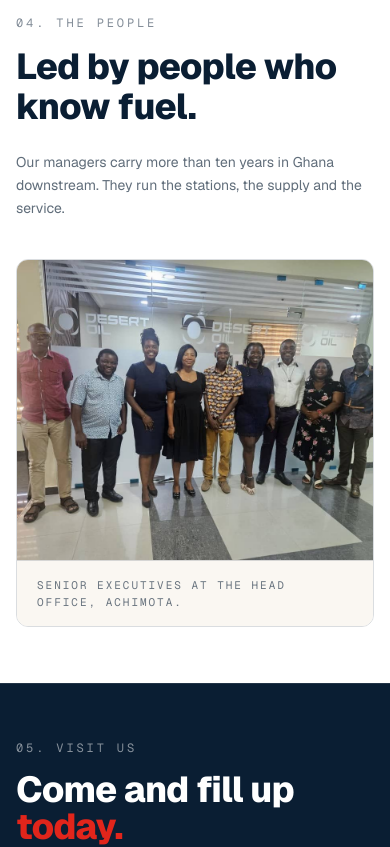
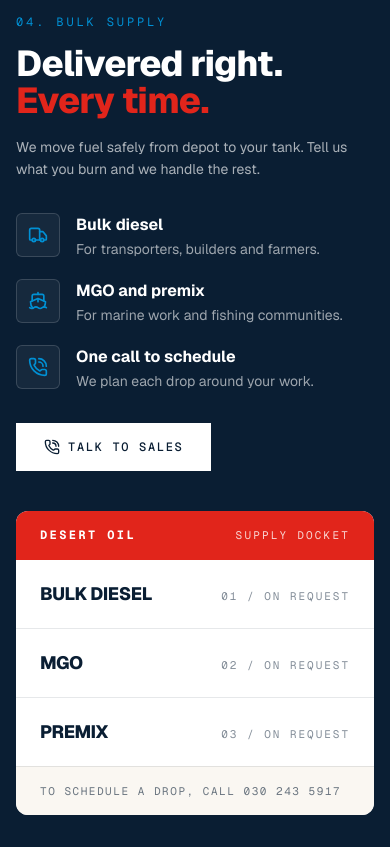
Before and after one commit to kyeremehS/desert-oil, a Next.js app: page / in a window 390 px wide. Shown: the part 4040-4887 px from the top of the page. Built offline with nearby package versions, Linux system fonts and the light colour scheme.

Commit message:
About page for leadership, delivery band on home in StarOil style

```diff
--- /dev/null
+++ b/src/app/about/page.tsx
@@ -0,0 +1,62 @@
+import Leadership from "@/components/Leadership";
+import Link from "next/link";
+import { ArrowRight, Phone } from "lucide-react";
+
+const facts = [
+  { value: "Accra", label: "Head office at Achimota" },
+  { value: "COMAC", label: "Chamber member" },
+  { value: "06", label: "Fuels, retail and bulk" },
+];
+
+export default function About() {
+  return (
+    <main className="bg-[#faf7f2] text-[#0a1e33]">
+      <div className="mx-auto max-w-7xl px-4 pt-14 sm:px-6 sm:pt-20">
+        <p className="font-mono text-xs font-medium tracking-[0.24em] text-[#0a1e33]/60">
+          ABOUT DESERT OIL
+        </p>
+        <h1 className="mt-6 max-w-4xl text-5xl font-extrabold leading-[0.98] tracking-[-0.03em] sm:text-7xl">
+          The company customers <span className="text-[#e1251b]">choose.</span>
+        </h1>
+        <p className="mt-7 max-w-xl text-base leading-relaxed text-[#0a1e33]/70 sm:text-lg">
+          Desert Oil Ghana Limited is an independent Ghanaian oil marketing company. Our head office sits at No. 18 Lindsay Square, near DVLA Achimota, Accra. We sell Super, Diesel, LPG, Kerosene, Premix and MGO to drivers and businesses across the country.
+        </p>
+
+        <div className="mt-12 grid grid-cols-3 gap-6 border-t border-[#0a1e33]/15 pt-6">
+          {facts.map((f) => (
+            <div key={f.label}>
+              <div className="text-3xl font-extrabold tracking-tight sm:text-4xl">{f.value}</div>
+              <div className="mt-1 max-w-[180px] text-xs leading-snug text-[#0a1e33]/60">{f.label}</div>
+            </div>
+          ))}
+        </div>
+        <div className="h-14 sm:h-20" />
+      </div>
+
+      <Leadership />
+
+      <div className="border-t border-white/10 bg-[#0a1e33] text-white">
+        <div className="mx-auto flex max-w-7xl flex-col gap-6 px-4 py-14 sm:px-6 sm:py-16">
+          <h2 className="max-w-2xl text-3xl font-extrabold tracking-[-0.02em] sm:text-5xl">
+            Come and fill up <span className="text-[#e1251b]">today.</span>
+          </h2>
+          <div className="flex flex-wrap gap-3">
+            <a
+              href="tel:0302435917"
+              className="inline-flex items-center gap-2 bg-white px-7 py-4 font-mono text-xs font-medium tracking-[0.14em] text-[#0a1e33] hover:bg-slate-200"
+            >
+              <Phone className="h-4 w-4" /> CALL 030 243 5917
+            </a>
+            <Link
+              href="/#products"
+              className="group inline-flex items-center gap-2 border border-white/25 px-7 py-4 font-mono text-xs font-medium tracking-[0.14em] text-white hover:border-white"
+            >
+              BACK TO FUELS
+              <ArrowRight className="h-4 w-4 transition-transform group-hover:translate-x-0.5" />
+            </Link>
+          </div>
+        </div>
+      </div>
+    </main>
+  );
+}
--- a/src/app/page.tsx
+++ b/src/app/page.tsx
@@ -2,7 +2,7 @@ import Hero from "@/components/Hero";
 import Products from "@/components/Products";
 import Stations from "@/components/Stations";
 import Why from "@/components/Why";
-import Leadership from "@/components/Leadership";
+import Delivery from "@/components/Delivery";
 import Contact from "@/components/Contact";
 
 export default function Home() {
@@ -12,7 +12,7 @@ export default function Home() {
       <Products />
       <Stations />
       <Why />
-      <Leadership />
+      <Delivery />
       <Contact />
     </main>
   );
--- /dev/null
+++ b/src/components/Delivery.tsx
@@ -0,0 +1,81 @@
+"use client";
+
+import { motion } from "motion/react";
+import { Truck, Ship, PhoneCall } from "lucide-react";
+
+const rows = [
+  { icon: Truck, title: "Bulk diesel", desc: "For transporters, builders and farmers." },
+  { icon: Ship, title: "MGO and premix", desc: "For marine work and fishing communities." },
+  { icon: PhoneCall, title: "One call to schedule", desc: "We plan each drop around your work." },
+];
+
+const docket = ["BULK DIESEL", "MGO", "PREMIX"];
+
+export default function Delivery() {
+  return (
+    <section className="bg-[#0a1e33] text-white">
+      <div className="mx-auto grid max-w-7xl gap-10 px-4 py-14 sm:px-6 sm:py-20 lg:grid-cols-2 lg:items-center">
+        <motion.div
+          initial={{ opacity: 0, y: 20 }}
+          whileInView={{ opacity: 1, y: 0 }}
+          viewport={{ once: true, margin: "-80px" }}
+          transition={{ duration: 0.6 }}
+        >
+          <p className="font-mono text-xs tracking-[0.24em] text-[#0090d4]">04. BULK SUPPLY</p>
+          <h2 className="mt-4 text-4xl font-extrabold leading-[1.02] tracking-[-0.02em] sm:text-5xl">
+            Delivered right. <span className="text-[#e1251b]">Every time.</span>
+          </h2>
+          <p className="mt-4 max-w-md text-sm leading-relaxed text-white/65 sm:text-base">
+            We move fuel safely from depot to your tank. Tell us what you burn and we handle the rest.
+          </p>
+          <ul className="mt-8 space-y-5">
+            {rows.map((r) => (
+              <li key={r.title} className="flex items-start gap-4">
+                <span className="flex h-11 w-11 shrink-0 items-center justify-center rounded-md border border-white/15 bg-white/5">
+                  <r.icon className="h-5 w-5 text-[#0090d4]" />
+                </span>
+                <span>
+                  <span className="block font-bold">{r.title}</span>
+                  <span className="mt-0.5 block text-sm text-white/60">{r.desc}</span>
+                </span>
+              </li>
+            ))}
+          </ul>
+          <a
+            href="tel:0302435917"
+            className="mt-8 inline-flex items-center gap-2 bg-white px-7 py-4 font-mono text-xs font-medium tracking-[0.14em] text-[#0a1e33] hover:bg-slate-200"
+          >
+            <PhoneCall className="h-4 w-4" /> TALK TO SALES
+          </a>
+        </motion.div>
+
+        <motion.div
+          initial={{ opacity: 0, y: 24 }}
+          whileInView={{ opacity: 1, y: 0 }}
+          viewport={{ once: true, margin: "-80px" }}
+          transition={{ duration: 0.6, delay: 0.1 }}
+          className="overflow-hidden rounded-xl bg-white text-[#0a1e33]"
+        >
+          <div className="flex items-center justify-between bg-[#e1251b] px-6 py-4">
+            <p className="font-mono text-xs font-bold tracking-[0.2em] text-white">DESERT OIL</p>
+            <p className="font-mono text-[11px] tracking-[0.2em] text-white/80">SUPPLY DOCKET</p>
+          </div>
+          <ul>
+            {docket.map((d, i) => (
+              <li
+                key={d}
+                className="flex items-baseline justify-between gap-4 border-t border-[#0a1e33]/10 px-6 py-5 first:border-t-0"
+              >
+                <span className="text-lg font-extrabold tracking-tight">{d}</span>
+                <span className="font-mono text-[11px] tracking-[0.18em] text-[#0a1e33]/50">0{i + 1} / ON REQUEST</span>
+              </li>
+            ))}
+          </ul>
+          <p className="border-t border-[#0a1e33]/10 bg-[#faf7f2] px-6 py-4 font-mono text-[11px] tracking-[0.14em] text-[#0a1e33]/60">
+            TO SCHEDULE A DROP, CALL 030 243 5917
+          </p>
+        </motion.div>
+      </div>
+    </section>
+  );
+}
--- a/src/components/Leadership.tsx
+++ b/src/components/Leadership.tsx
@@ -15,7 +15,7 @@ export default function Leadership() {
           className="grid gap-6 md:grid-cols-2 md:items-end"
         >
           <div>
-            <p className="font-mono text-xs tracking-[0.24em] text-[#0a1e33]/50">04. THE PEOPLE</p>
+            <p className="font-mono text-xs tracking-[0.24em] text-[#0a1e33]/50">01. THE PEOPLE</p>
             <h2 className="mt-4 text-4xl font-extrabold tracking-[-0.02em] sm:text-5xl">Led by people who know fuel.</h2>
           </div>
           <p className="max-w-md text-sm leading-relaxed text-[#0a1e33]/65 md:justify-self-end">
--- a/src/components/Navbar.tsx
+++ b/src/components/Navbar.tsx
@@ -6,10 +6,11 @@ import Image from "next/image";
 import { Menu, X, MapPin } from "lucide-react";
 
 const links = [
-  { label: "Fuels", href: "#products" },
-  { label: "Stations", href: "#stations" },
-  { label: "Why Us", href: "#why" },
-  { label: "Contact", href: "#contact" },
+  { label: "Fuels", href: "/#products" },
+  { label: "Stations", href: "/#stations" },
+  { label: "Why Us", href: "/#why" },
+  { label: "About", href: "/about" },
+  { label: "Contact", href: "/#contact" },
 ];
 
 export default function Navbar() {
@@ -56,7 +57,7 @@ export default function Navbar() {
               030 243 5917
             </a>
             <Link
-              href="#stations"
+              href="/#stations"
               className="inline-flex items-center gap-2 bg-[#e1251b] px-5 py-3 font-mono text-xs font-medium tracking-[0.14em] text-white hover:bg-[#b91c14]"
             >
               <MapPin className="h-3.5 w-3.5" /> FIND A STATION
@@ -81,7 +82,7 @@ export default function Navbar() {
               </Link>
             ))}
             <Link
-              href="#stations"
+              href="/#stations"
               onClick={() => setOpen(false)}
               className="mt-2 inline-flex items-center justify-center gap-2 bg-[#e1251b] px-4 py-3 font-mono text-xs tracking-[0.14em] text-white"
             >
```
